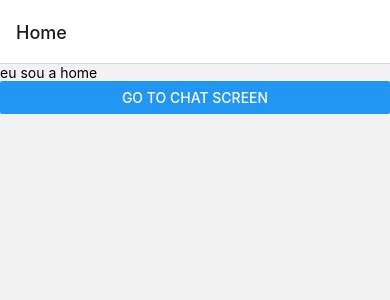
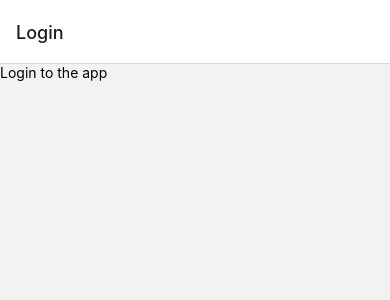
Before and after one commit to juan-20/Tinder-clone, a React Native app: screen /Login in a window 390 px wide. Shown: the top 300 px of the page. Built offline with nearby package versions, Linux system fonts and the light colour scheme.

Commit message:
Auth working

```diff
--- a/App.js
+++ b/App.js
@@ -1,12 +1,15 @@
 import { NavigationContainer } from '@react-navigation/native';
 import React from 'react';
+import { AuthProvider } from './hooks/useAuth';
 import StackNavigator from './StackNavigator';
 
 
 export default function App() {
   return (
     <NavigationContainer>
-      <StackNavigator />
+      <AuthProvider>
+        <StackNavigator />
+      </AuthProvider>
     </NavigationContainer>
   );
 }
--- a/StackNavigator.js
+++ b/StackNavigator.js
@@ -4,12 +4,14 @@ import ChatScreen from './screens/ChatScreen';
 import HomeScreen from './screens/HomeScreen';
 import LoginScreen from './screens/LoginScreen';
 
+import useAuth from './hooks/useAuth'
+
 const Stack = createNativeStackNavigator();
 
 // import { Container } from './styles';
 
 const StackNavigator = () => {
-    const user = true;
+    const { user } = useAuth();
     return (
         <Stack.Navigator>
             {user ? (
--- /dev/null
+++ b/hooks/useAuth.js
@@ -0,0 +1,18 @@
+import React, { createContext, useContext } from 'react';
+import { View } from 'react-native';
+
+const AuthContext = createContext({
+
+})
+
+export const AuthProvider = ({ children }) => {
+    return (
+        <AuthContext.Provider value={{ user: null, }}>
+            {children}
+        </AuthContext.Provider>
+    );
+}
+
+export default function useAuth() {
+    return useContext(AuthContext)
+}
--- a/package.json
+++ b/package.json
@@ -12,6 +12,7 @@
     "@react-navigation/native": "^6.0.6",
     "@react-navigation/native-stack": "^6.2.5",
     "expo": "~43.0.2",
+    "expo-google-app-auth": "^9.0.0",
     "expo-status-bar": "~1.1.0",
     "react": "17.0.1",
     "react-dom": "17.0.1",
--- a/screens/LoginScreen.js
+++ b/screens/LoginScreen.js
@@ -1,5 +1,6 @@
 import React from 'react';
 import { View, Text } from 'react-native';
+import useAuth from '../hooks/useAuth'
 
 // import { Container } from './styles';
 
```
Also changed, not shown: 1 other file (tests, documents, lock files or other folders).
